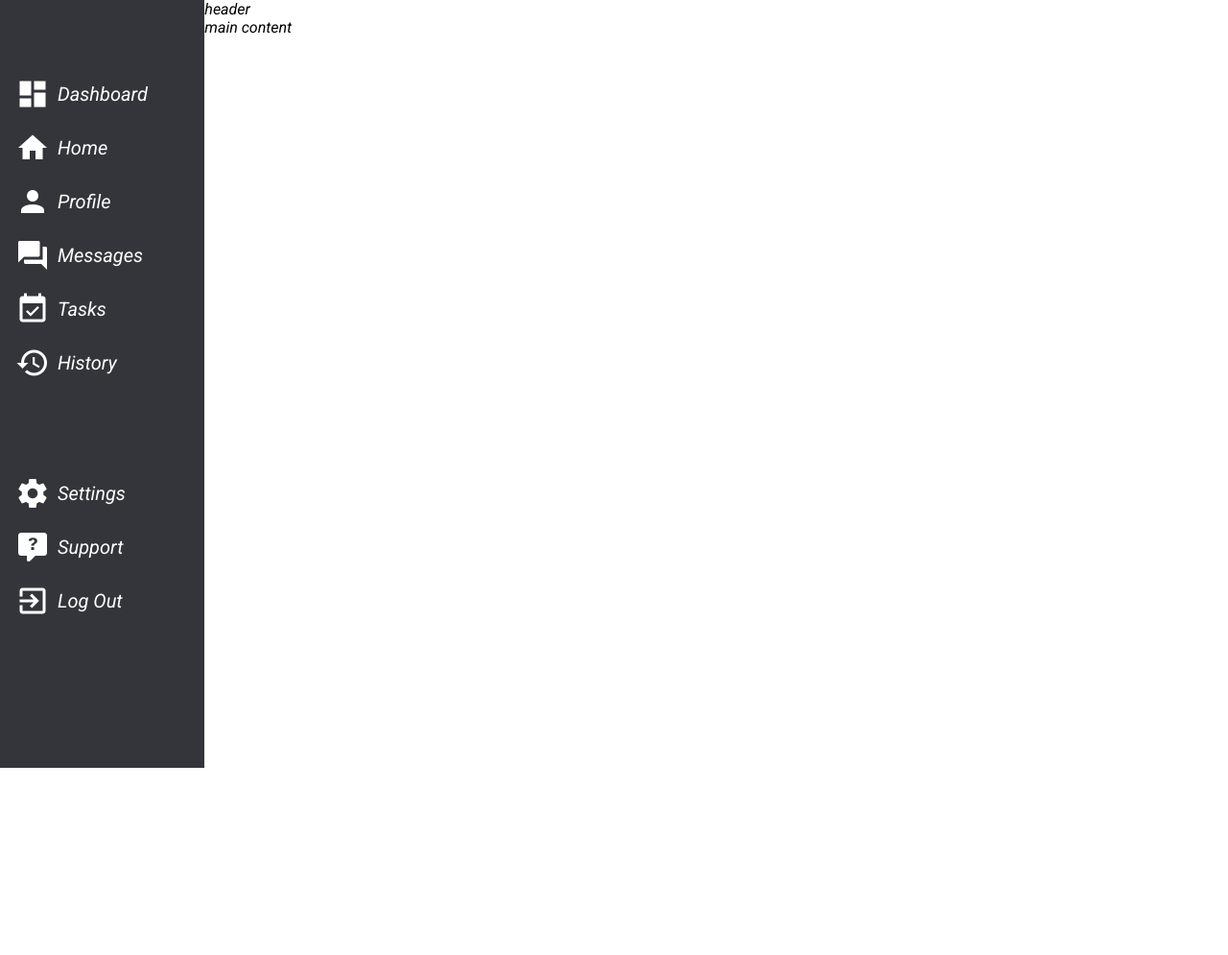
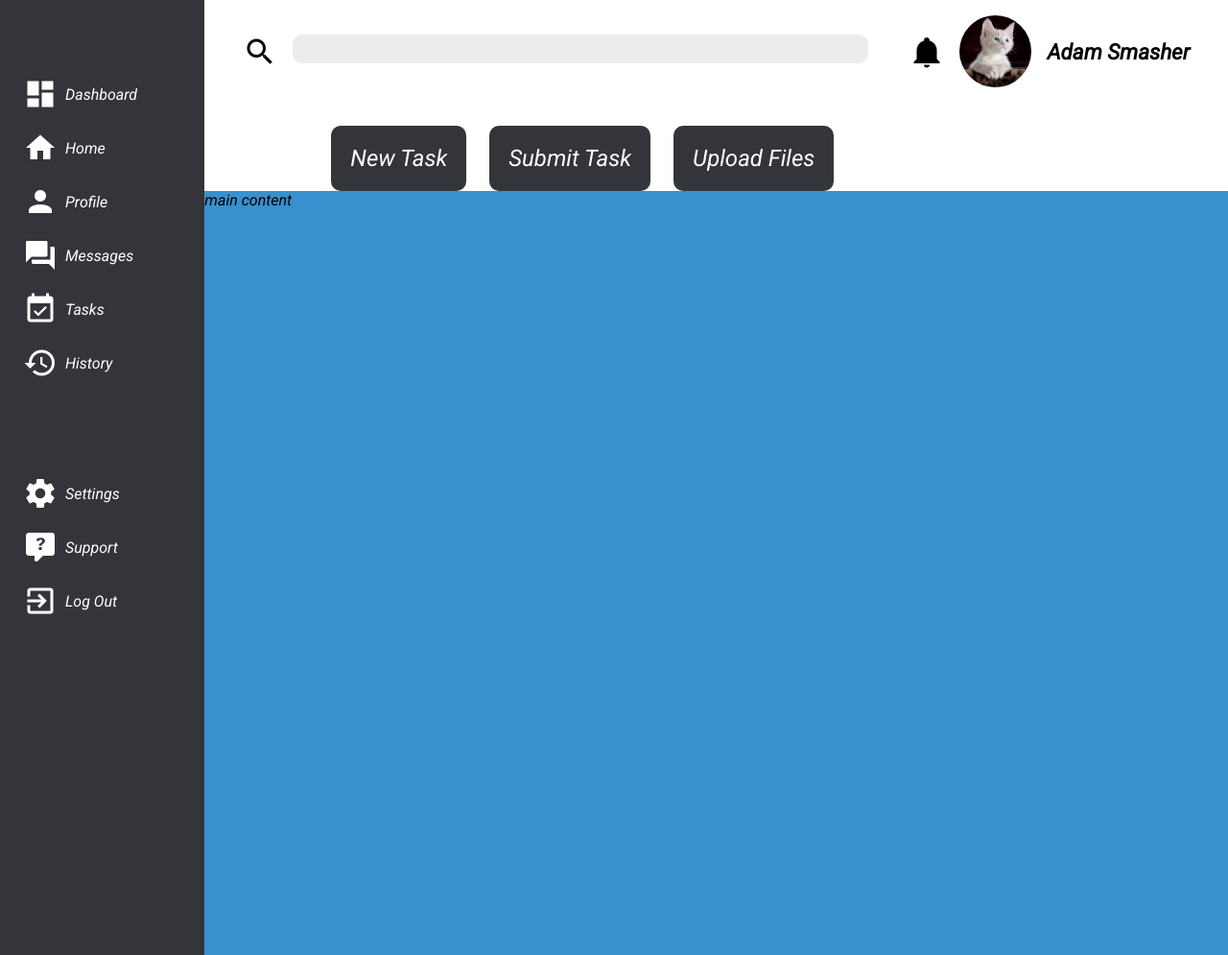
Before and after one commit to oguzhanmolu/admin-dashboard, a plain HTML site: page index.html in a window 1280 px wide. Shown: the whole page at 96% size. Before the commit the page ends 800 px from the top, so only its background shows below. Drawn offline with Linux system fonts and the light colour scheme.

Commit message:
style done except main content

```diff
--- a/index.html
+++ b/index.html
@@ -9,7 +9,7 @@
     <script src="script.js" defer></script>
   </head>
   <body>
-    <div class="main_grid-container">
+    <div class="main-grid-container">
       <!-- nav-bar -->
       <div class="nav-sidebar">
         <div class="nav-item dashboard">
@@ -44,7 +44,29 @@
 
       <!--  Main content  -->
       <div class="main-content-container">
-        <div class="header">header</div>
+        <div class="header">
+          <div id="header-section">
+            <div id="search-bar">
+              <img class="icon" src="img/search.png" alt="search icon" />
+              <div id="search-bar-space"></div>
+            </div>
+            <div id="user-profile">
+              <img class="icon" src="img/bell.png" alt="bell icon" />
+              <img
+                id="profile-picture"
+                src="img/profile-picture.jpg"
+                alt="user profile picture"
+              />
+              <span id="profile-name">Adam Smasher</span>
+            </div>
+          </div>
+          <div id="search-bar-buttons">
+            <button>New Task</button>
+            <button>Submit Task</button>
+            <button>Upload Files</button>
+          </div>
+        </div>
+
         <div class="main-content">main content</div>
       </div>
 
--- a/style.css
+++ b/style.css
@@ -5,7 +5,7 @@
   padding: 0;
   font-family: 'Roboto', sans-serif;
 }
-.main_grid-container {
+.main-grid-container {
   height: 100vh;
   width: 100vw;
   display: grid;
@@ -17,19 +17,18 @@
   gap: 1.25rem;
   background-color: #34353a;
   color: white;
-  font-size: 1.25rem;
 }
 .nav-item {
   display: flex;
   align-items: center;
-  margin-left: 1rem;
-  margin-right: 1rem;
+  margin-left: 1.5rem;
+  margin-right: 1.5rem;
   gap: 0.5rem;
   cursor: pointer;
 }
 .nav-item:hover {
   background-color: black;
-  scale: 1.1;
+  scale: 1.15;
   filter: invert();
 }
 .dashboard,
@@ -37,5 +36,62 @@
   margin-top: 5rem;
 }
 .main-content-container {
-  background-color: white;
+  display: grid;
+  grid-template-rows: 1fr 4fr;
 }
+#header-section {
+  display: flex;
+  justify-content: space-between;
+  margin-top: 1rem;
+  align-items: center;
+  margin-left: 2.5rem;
+  margin-right: 2.5rem;
+}
+#search-bar {
+  display: flex;
+  gap: 1rem;
+}
+#search-bar-space {
+  width: 600px;
+  height: 30px;
+  background-color: rgb(236, 236, 236);
+  border-radius: 10px;
+}
+#user-profile {
+  display: flex;
+  align-items: center;
+  gap: 1rem;
+}
+#profile-picture {
+  width: 75px;
+  height: 75px;
+  border-radius: 50%;
+  cursor: pointer;
+}
+#profile-picture:hover {
+  scale: 1.3;
+}
+#profile-name {
+  font-size: 1.4rem;
+  font-weight: bold;
+}
+#search-bar-buttons {
+  margin-top: 2.5rem;
+  margin-left: 112px;
+}
+button {
+  background-color: #34353a;
+  color: white;
+  padding: 20px;
+  border-radius: 10px;
+  margin-left: 20px;
+  font-size: 1.5rem;
+  border-style: none;
+}
+button:hover {
+  scale: 1.25;
+}
+/*  */
+.main-content {
+  background-color: rgb(56, 144, 206);
+}
```
Also changed, not shown: img/bell.png (added), img/eye.png (added), img/profile-picture.jpg (added), img/search.png (added), img/star.png (added).
